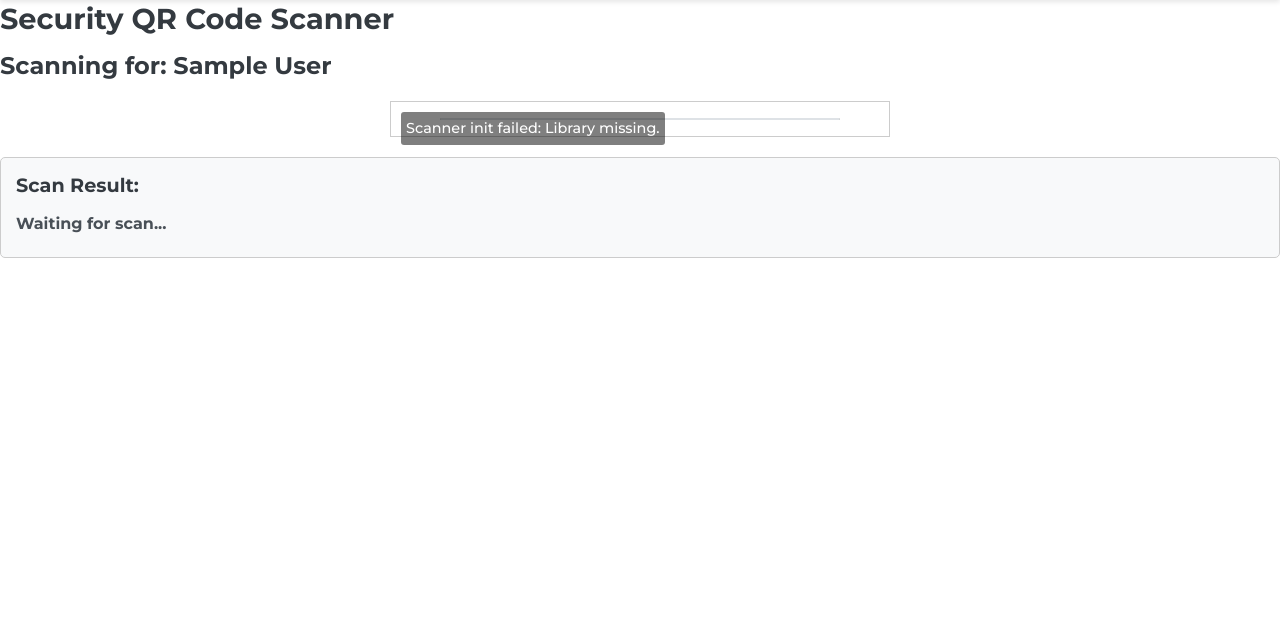
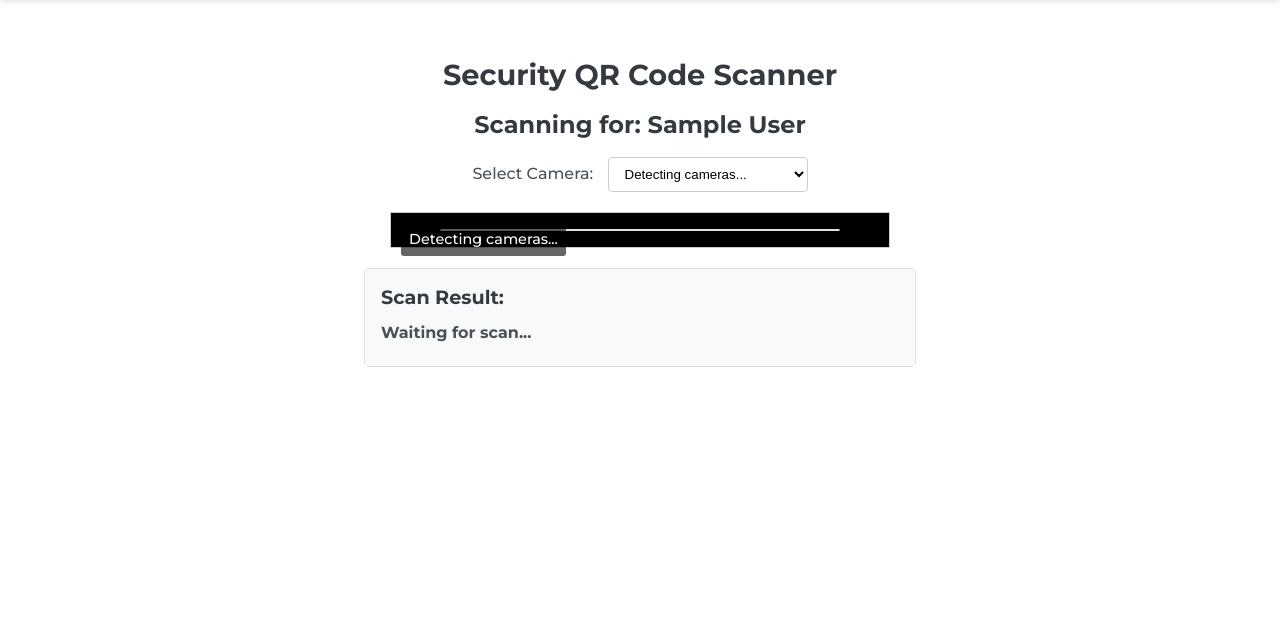
Before and after one commit to Geet-Prince/direct-download-eventify, a Flask app: page /security/scanner in a window 1280 px wide. Shown: the part 65-696 px from the top of the page. Run offline with Flask 2, Linux system fonts and the light colour scheme; the visitor is signed in with stand-in values (Sample User, id 1); parts of the project's set-up code (start-up, migrations or seed data) failed here and were passed over; some libraries are stand-ins or nearby versions.

Commit message:
Update security_scanner.html

```diff
--- a/templates/security_scanner.html
+++ b/templates/security_scanner.html
@@ -2,6 +2,72 @@
 
 {% block title %}
     QR Scanner - {{ event_name }}
+{% endblock %}
+
+{% block head_styles %}
+<style>
+    .scanner-container {
+        max-width: 600px; /* Adjusted for better layout with select */
+        margin: 2rem auto;
+        padding: 1.5rem;
+        background-color: #fff;
+        border-radius: 8px;
+        box-shadow: 0 4px S15px rgba(0,0,0,0.1);
+        text-align: center;
+    }
+    .scanner-container h2, .scanner-container h3 {
+        margin-bottom: 1rem;
+    }
+    #qr-reader-container {
+        max-width: 500px;
+        margin: 20px auto;
+        border: 1px solid #ccc;
+        position: relative;
+        background-color: #000; /* Background for the video area */
+    }
+    #qr-reader { /* This is where the video feed will go */
+        width: 100%;
+        /* height: auto; or set a fixed height if desired */
+        display: block; /* Ensures video takes up space */
+    }
+    #qr-reader-status {
+        position: absolute;
+        top: 10px;
+        left: 10px;
+        background: rgba(0,0,0,0.6);
+        color: white;
+        padding: 5px 8px;
+        border-radius: 3px;
+        font-size: 0.9em;
+        z-index: 10; /* Make sure it's on top */
+    }
+    #camera-select-container {
+        margin-bottom: 15px;
+    }
+    #camera-select {
+        padding: 8px 12px;
+        border-radius: 4px;
+        border: 1px solid #ccc;
+        background-color: #fff;
+        min-width: 200px; /* Give it some width */
+    }
+    .scan-result-box {
+        margin-top: 20px;
+        padding: 15px;
+        border: 1px solid #ccc;
+        border-radius: 5px;
+        min-height: 80px;
+        background-color: #f8f9fa;
+        text-align: left; /* Align text left for results */
+    }
+    .scan-result-box h4 {
+        margin-top: 0;
+        margin-bottom: 10px;
+    }
+    #next-scan-btn {
+        margin-top: 15px;
+    }
+</style>
 {% endblock %}
 
 {% block content %}
@@ -9,15 +75,19 @@
     <h2>Security QR Code Scanner</h2>
     <h3>Scanning for: <strong>{{ event_name }}</strong></h3>
 
-    {# Container for the scanner video feed #}
-    <div id="qr-reader-container" style="max-width: 500px; margin: 20px auto; border: 1px solid #ccc; position: relative;">
-        <div id="qr-reader" style="width: 100%; background-color: #000;"></div>
-        {# Status text OVER the reader - requires some CSS potentially #}
-        <p id="qr-reader-status" style="position: absolute; top: 10px; left: 10px; background: rgba(0,0,0,0.5); color: white; padding: 5px; border-radius: 3px; font-size: 0.9em;"></p>
+    <div id="camera-select-container">
+        <label for="camera-select" style="margin-right: 10px;">Select Camera:</label>
+        <select id="camera-select" class="form-select-sm">
+            <option value="">Detecting cameras...</option>
+        </select>
     </div>
 
-    {# Area to display scan results #}
-    <div id="scan-result" class="scan-result-box" style="margin-top: 20px; padding: 15px; border: 1px solid #ccc; border-radius: 5px; min-height: 80px; background-color: #f8f9fa;">
+    <div id="qr-reader-container">
+        <div id="qr-reader"></div>
+        <p id="qr-reader-status"></p>
+    </div>
+
+    <div id="scan-result" class="scan-result-box">
         <h4>Scan Result:</h4>
         <div id="scan-status-message" style="font-weight: bold; margin-bottom: 5px;">
             Waiting for scan...
@@ -27,8 +97,7 @@
         </div>
     </div>
 
-    {# Next Scan Button - Initially hidden #}
-    <div style="text-align: center; margin-top: 15px;">
+    <div style="text-align: center;">
          <button id="next-scan-btn" class="btn btn-primary" style="display: none;">Scan Next QR</button>
     </div>
 
@@ -36,74 +105,74 @@
 {% endblock %}
 
 {% block scripts %}
-{# Ensure html5-qrcode is loaded via layout.html or uncomment here #}
-{# <script src="https://cdn.jsdelivr.net/npm/html5-qrcode@2.3.8/html5-qrcode.min.js"></script> #}
+{#
+    IMPORTANT: Ensure the html5-qrcode library is loaded.
+    If it's not already in your layout.html, uncomment or add this line:
+#}
+<script src="https://unpkg.com/html5-qrcode@2.3.8/html5-qrcode.min.js"></script>
 
 <script>
     // --- DOM Elements ---
     const qrReaderElement = document.getElementById('qr-reader');
     const qrReaderStatusElement = document.getElementById('qr-reader-status');
+    const cameraSelectElement = document.getElementById('camera-select');
     const scanResultContainer = document.getElementById('scan-result');
     const scanStatusMessageElement = document.getElementById('scan-status-message');
     const userDetailsElement = document.getElementById('scanned-user-details');
     const nextScanButton = document.getElementById('next-scan-btn');
 
-    let html5QrcodeScanner; // Scanner instance
-    let isScannerPaused = false; // Track paused state reliably
+    let html5Qrcode; // Will hold the Html5Qrcode instance
+    let currentCameraId = null;
+    let isScanning = false; // Tracks if the scanner is actively trying to scan
 
     // --- Scan Success Callback ---
-    const onScanSuccess = (decodedText, decodedResult) => {
-        // Prevent processing if already paused/processing
-        if (isScannerPaused) {
-             console.log("Scan detected while paused, ignoring.");
+    const onScanSuccess = async (decodedText, decodedResult) => { // Mark as async
+        if (!isScanning) {
+             console.log("Scan detected but not in active scanning state, ignoring.");
              return;
         }
 
         console.log(`Scan Success: ${decodedText}`);
-        isScannerPaused = true; // Set paused state immediately
+        isScanning = false;
+        qrReaderStatusElement.textContent = 'QR Detected. Processing...';
 
-        // Try to visually freeze the scanner feed
+        if (html5Qrcode && typeof html5Qrcode.stop === 'function') {
             try {
-             if (html5QrcodeScanner) {
-                 // Passing 'true' to pause helps freeze the viewfinder video track
-                 html5QrcodeScanner.pause(true);
-                 qrReaderStatusElement.textContent = 'Processing...';
+                await html5Qrcode.stop(); // Await the stop promise
+                console.log("QR Code scanning stopped successfully via stop().");
+            } catch (err) {
+                console.error("Error explicitly calling html5Qrcode.stop():", err);
+                // Continue processing even if stop fails, as scan was detected
             }
-        } catch (e) {
-             console.error("Error pausing scanner video feed:", e);
-             qrReaderStatusElement.textContent = 'Processing... (pause error)';
         }
 
         scanStatusMessageElement.textContent = 'Verifying...';
         userDetailsElement.innerHTML = '';
-        scanResultContainer.style.backgroundColor = '#e9ecef'; // Light grey while processing
+        scanResultContainer.style.backgroundColor = '#e9ecef';
 
-        // --- Backend Verification ---
-        fetch("{{ url_for('verify_qr') }}", { /* ... Fetch config ... */
+        fetch("{{ url_for('verify_qr') }}", {
              method: 'POST',
              headers: {'Content-Type': 'application/json', 'X-CSRFToken': '{{ csrf_token() if csrf_token else "" }}'},
              body: JSON.stringify({ qr_data: decodedText })
          })
         .then(response => response.json().then(data => ({ ok: response.ok, status: response.status, data })))
         .then(({ ok, status, data }) => {
-             // --- Display results ---
-             // (Keep the exact same success/warning/failure logic from previous good answer)
              if (ok) {
                  if (data.status === 'success') {
                      scanStatusMessageElement.innerHTML = `<strong style="color:green;">PASSED: ${data.message}</strong>`;
                      userDetailsElement.innerHTML = `<strong>Name:</strong> ${data.name}<br><strong>Details:</strong> ${data.details}`;
-                     scanResultContainer.style.backgroundColor = '#d1e7dd'; // Greenish
+                     scanResultContainer.style.backgroundColor = '#d1e7dd';
                  } else if (data.status === 'warning') {
                      scanStatusMessageElement.innerHTML = `<strong style="color:#ffc107;">WARNING: ${data.message}</strong>`;
                      userDetailsElement.innerHTML = `<strong>Name:</strong> ${data.name}<br><strong>Details:</strong> ${data.details}`;
-                     scanResultContainer.style.backgroundColor = '#fff3cd'; // Yellowish
+                     scanResultContainer.style.backgroundColor = '#fff3cd';
                  } else {
-                     scanStatusMessageElement.innerHTML = `<strong style="color:red;">FAILED: ${data.message || 'Unknown response'}</strong>`;
-                     scanResultContainer.style.backgroundColor = '#f8d7da'; // Reddish
+                     scanStatusMessageElement.innerHTML = `<strong style="color:red;">FAILED: ${data.message || 'Unknown server response'}</strong>`;
+                     scanResultContainer.style.backgroundColor = '#f8d7da';
                  }
              } else {
                  console.error('Server error:', status, data);
-                 scanStatusMessageElement.innerHTML = `<strong style="color:red;">ERROR: ${data.message || `Server responded with ${status}`}</strong>`;
+                 scanStatusMessageElement.innerHTML = `<strong style="color:red;">SERVER ERROR: ${data.message || `Server responded with ${status}`}</strong>`;
                  scanResultContainer.style.backgroundColor = '#f8d7da';
              }
          })
@@ -113,104 +182,149 @@
              scanResultContainer.style.backgroundColor = '#f8d7da';
         })
         .finally(() => {
-             // Show the button, update status - scanner remains paused
-             qrReaderStatusElement.textContent = 'Result displayed. Click button below to scan next.';
+             qrReaderStatusElement.textContent = 'Result displayed. Click button to scan next.';
              nextScanButton.style.display = 'inline-block';
         });
     };
 
-    // --- Scan Failure Callback (Minimal implementation) ---
     const onScanFailure = (error) => {
-         // Usually ignored unless debugging needed
-         // console.warn(`QR Scan Error: ${error}`);
+        // This is called frequently by the library if no QR is found, so keep it minimal unless debugging.
+        // console.warn(`QR Scan decode failure: ${error}`);
     };
 
-    // --- Resume Scanning Function ---
-    const resumeScanning = () => {
-         if (!isScannerPaused) {
-             console.warn("Resume called but scanner not paused.");
+    const startScanner = async (cameraIdToUse) => { // Mark as async
+        if (isScanning) {
+            console.log("Scanner start called, but already attempting to scan.");
             return;
         }
-         if (!html5QrcodeScanner) {
-             console.error("Cannot resume, scanner instance not found.");
-             qrReaderStatusElement.textContent = 'Scanner error. Cannot resume.';
+        if (!html5Qrcode) {
+            console.error("Html5Qrcode instance not initialized. Cannot start.");
+            qrReaderStatusElement.textContent = 'Scanner not ready.';
             return;
         }
 
-         // Clear previous results
-         scanStatusMessageElement.textContent = 'Ready for next scan...';
+        isScanning = true;
+        qrReaderStatusElement.textContent = 'Starting camera...';
+        scanStatusMessageElement.textContent = 'Waiting for scan...';
         userDetailsElement.innerHTML = "";
-         scanResultContainer.style.backgroundColor = '#f8f9fa'; // Default grey
-         nextScanButton.style.display = 'none'; // Hide button
+        scanResultContainer.style.backgroundColor = '#f8f9fa';
+        nextScanButton.style.display = 'none';
 
-         try {
-              // Use getState() for more reliability if available and needed, otherwise just try resume
-              // if (html5QrcodeScanner.getState() === 2) { // 2 = PAUSED STATE
-                 html5QrcodeScanner.resume();
-                 isScannerPaused = false; // Update state
-                 qrReaderStatusElement.textContent = 'Scanner active...';
-                 console.log("Scanner resumed.");
-              // } else {
-              //   console.warn(`Attempted resume, but scanner state was not PAUSED (state: ${html5QrcodeScanner.getState()}).`);
-              //   qrReaderStatusElement.textContent = `Scanner not paused. Cannot resume.`;
-              // }
-         } catch (e) {
-              console.error("Error resuming scanner:", e);
-              qrReaderStatusElement.textContent = `Error resuming scanner: ${e.message}. Refresh page if needed.`;
-              isScannerPaused = false; // Reset state even on error to avoid getting stuck
-         }
-    };
+        const config = { fps: 10, qrbox: { width: 250, height: 250 } }; // Adjust qrbox as needed
 
-    // --- Initialize Scanner ---
-    document.addEventListener('DOMContentLoaded', () => {
-        // Attach button click listener
-        nextScanButton.addEventListener('click', resumeScanning);
+        // Ensure cameraIdToUse is valid or fallback
+        const selectedCamera = cameraIdToUse || currentCameraId || (await Html5Qrcode.getCameras())[0]?.id;
 
-        if (!qrReaderElement) {
-             console.error("Element with ID 'qr-reader' not found.");
-             qrReaderStatusElement.textContent = 'Scanner init failed: Container missing.';
+        if (!selectedCamera) {
+            qrReaderStatusElement.textContent = 'No camera selected or available to start.';
+            console.error("No camera selected or available to start scanner.");
+            isScanning = false;
             return;
         }
 
-        // Check if the library is loaded
-        if (typeof Html5QrcodeScanner === 'undefined') {
-             console.error("Html5QrcodeScanner library is not loaded!");
+        console.log(`Attempting to start scanner with camera ID: ${selectedCamera}`);
+        html5Qrcode.start(
+            selectedCamera,
+            config,
+            onScanSuccess,
+            onScanFailure
+        ).then(() => {
+            console.log("Scanner started successfully.");
+            qrReaderStatusElement.textContent = 'Scanner active. Point at QR code.';
+            // Update currentCameraId if it changed, though html5Qrcode.start doesn't return the active one.
+            // We rely on cameraSelectElement.value or the passed cameraIdToUse.
+            currentCameraId = selectedCamera;
+        }).catch(err => {
+            console.error(`Error starting qrcode scanner: `, err);
+            qrReaderStatusElement.textContent = `Error starting camera: ${err.name || 'Unknown Error'}. ${err.message || ''}. Try another camera or refresh.`;
+            isScanning = false;
+            nextScanButton.style.display = 'inline-block'; // Allow retry
+        });
+    };
+
+    nextScanButton.addEventListener('click', () => {
+        if (html5Qrcode) {
+            startScanner(cameraSelectElement.value); // Start with the currently selected camera
+        } else {
+            console.error("Next Scan clicked but html5Qrcode not initialized.");
+            qrReaderStatusElement.textContent = 'Scanner not initialized.';
+        }
+    });
+
+    const initializeScannerAndCameras = () => {
+        if (typeof Html5Qrcode === 'undefined') {
+             console.error("Html5Qrcode library is not loaded!");
              qrReaderStatusElement.textContent = 'Scanner init failed: Library missing.';
              return;
         }
+        if (!qrReaderElement) {
+            console.error("QR Reader element not found in DOM.");
+            if (qrReaderStatusElement) qrReaderStatusElement.textContent = 'Scanner UI element missing.';
+            return;
+        }
 
+        html5Qrcode = new Html5Qrcode("qr-reader", /* verbose= */ false);
+
+        qrReaderStatusElement.textContent = "Detecting cameras...";
+        Html5Qrcode.getCameras().then(devices => {
+            if (devices && devices.length) {
+                cameraSelectElement.innerHTML = ''; // Clear "Detecting..."
+                let preferredCameraId = null;
+                devices.forEach((device, index) => {
+                    const option = document.createElement('option');
+                    option.value = device.id;
+                    option.text = device.label || `Camera ${index + 1}`;
+                    cameraSelectElement.appendChild(option);
+                    if (!preferredCameraId && device.label && device.label.toLowerCase().includes('back')) {
+                        preferredCameraId = device.id;
+                    }
+                });
+
+                if (preferredCameraId) {
+                    cameraSelectElement.value = preferredCameraId;
+                    currentCameraId = preferredCameraId;
+                } else if (devices.length > 0) { // Default to first camera if no "back" found
+                    cameraSelectElement.value = devices[0].id;
+                    currentCameraId = devices[0].id;
+                }
+
+                cameraSelectElement.addEventListener('change', async (event) => { // Mark as async
+                    const newCameraId = event.target.value;
+                    if (isScanning && html5Qrcode && typeof html5Qrcode.stop === 'function') {
+                        qrReaderStatusElement.textContent = `Switching to camera: ${cameraSelectElement.options[cameraSelectElement.selectedIndex].text}...`;
                         try {
-             // Create the scanner instance
-             html5QrcodeScanner = new Html5QrcodeScanner(
-                  "qr-reader",
-                  {
-                      fps: 10,
-                      qrbox: { width: 250, height: 250 }, // Consider making responsive as before if needed
-                      rememberLastUsedCamera: true,
-                      // Experimental checks - use only if default fails:
-                      // useBarCodeDetectorIfSupported: true, // Can sometimes help detection
-                      // showTorchButtonIfSupported: true, // Adds a flashlight button if device allows
-                      facingMode: { ideal: "environment" } // Prefer back camera gently
-                  },
-                  /* verbose= */ false
-             );
+                            await html5Qrcode.stop(); // Await the stop
+                            console.log("Scanner stopped for camera change.");
+                            isScanning = false; // Explicitly set before restarting
+                            currentCameraId = newCameraId; // Update before starting
+                            startScanner(newCameraId);
+                        } catch (err) {
+                            console.error("Error stopping to change camera:", err);
+                            qrReaderStatusElement.textContent = "Error changing camera. Try again.";
+                            isScanning = false; // Ensure it's reset
+                        }
+                    } else {
+                        currentCameraId = newCameraId; // Update for next manual start
+                        // If not scanning, we can just update the currentCameraId and let the next "start" use it
+                        // Or, optionally, auto-start if a camera is selected and not already scanning:
+                        // if (!isScanning) startScanner(newCameraId);
+                    }
+                });
 
-            // Render the scanner - This returns a Promise
-             qrReaderStatusElement.textContent = 'Initializing scanner...';
-             html5QrcodeScanner.render(onScanSuccess, onScanFailure);
-             // NOTE: .render itself does NOT return a Promise according to docs, so .then was incorrect.
-             // Status updates happen via callbacks or initial messages.
-             console.log("Scanner render called.");
-             qrReaderStatusElement.textContent = 'Scanner starting... Allow camera access.';
-             // We assume success unless error callback is hit or library throws above
-             // Set initial state assuming scanning will start soon
-             isScannerPaused = false;
+                startScanner(currentCameraId); // Auto-start with the selected/default camera
 
-         } catch(initError) {
-             isScannerPaused = true; // Prevent accidental scans
-             console.error("Fatal error initializing Html5QrcodeScanner:", initError);
-             qrReaderStatusElement.textContent = `FATAL Error initializing scanner: ${initError.message}`;
+            } else {
+                qrReaderStatusElement.textContent = "No cameras found on this device.";
+                console.error("No cameras found.");
             }
+        }).catch(err => {
+            qrReaderStatusElement.textContent = `Error getting cameras: ${err.name || 'Unknown Error'}. ${err.message || ''}. Please allow camera permission.`;
+            console.error("Error getting cameras: ", err);
+        });
+    };
+
+    document.addEventListener('DOMContentLoaded', () => {
+        initializeScannerAndCameras();
     });
 </script>
 {% endblock %}
```
Lines whose indentation alone changed are shown as unchanged.
